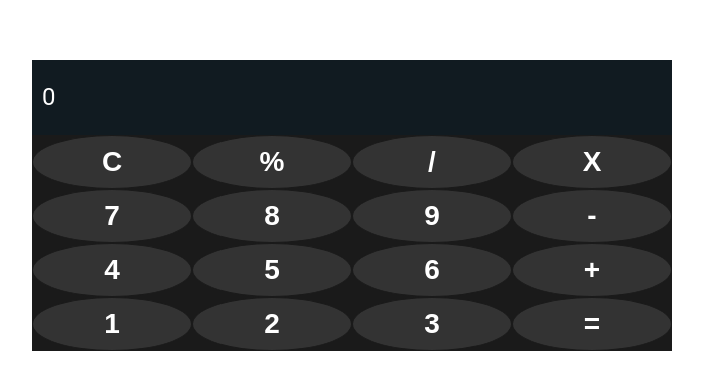
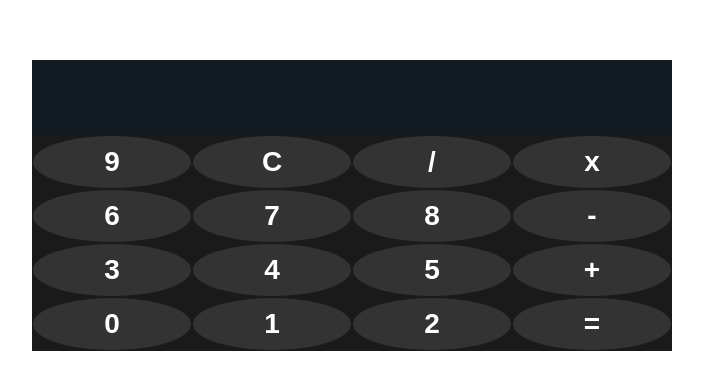
Before and after one commit to daniel-s-souza/CalculadoraReact, a React (Create React App) app in the folder calculator-app/: page / in a window 1280 px wide. Shown: the part 195-584 px from the top of the page, without its empty margins (288-991 px from the left). Built offline with nearby package versions, Linux system fonts and the light colour scheme.

Commit message:
feat: implementa logicas de soma, subtração e multiplicação

```diff
--- a/calculator-app/src/App.js
+++ b/calculator-app/src/App.js
@@ -5,35 +5,103 @@ import { useState } from 'react';
 
 function App() {
 
-  const [currentNumber, setCurrentNumber] = useState(0)
+  const [currentNumber, setCurrentNumber] = useState('')
+  const [firstNumber, setFirstNumber] = useState('')
+  const [operation, setOperation] = useState('')
+  const handleAddNumber = (number) => {
+    setCurrentNumber(prev => `${prev}${number}`)
+  }
+
+  const handleClear = () => {
+    setCurrentNumber('');
+    setFirstNumber('');
+    setOperation('');
+  }
+
+  const handleSum = () => {
+    if (firstNumber === '') {
+      setFirstNumber(String(currentNumber));
+      setCurrentNumber('');
+      setOperation('+')
+    } else {
+      const sum = Number(firstNumber) + Number(currentNumber);
+      setCurrentNumber(String(sum));
+      setFirstNumber('')
+    }
+  }
+
+  const handleMultiplication = () => {
+    if (firstNumber === '') {
+      setFirstNumber(String(currentNumber));
+      setCurrentNumber('');
+      setOperation('*')
+    } else {
+      const sum = Number(firstNumber) * Number(currentNumber);
+      setCurrentNumber(String(sum));
+      setFirstNumber('')
+    }
+  }
+
+
+  const handleRemove = () => {
+    if (firstNumber === '') {
+      setFirstNumber(String(currentNumber));
+      setCurrentNumber('');
+      setOperation('-')
+    } else {
+      const sub = Number(firstNumber) - Number(currentNumber);
+      setCurrentNumber(String(sub));
+      setFirstNumber('')
+    }
+  }
+
+  const handleEquals = () => {
+    if (firstNumber !== '' && operation !== '' && currentNumber !== '') {
+      switch (operation) {
+        case '+':
+            handleSum();
+            break
+         case '-':
+          handleRemove();
+          break;
+          case '*':
+            handleMultiplication();
+            break;
+        default:
+          break;
+      }
+    }
+  }
+
+
 
   return (
     <Container >
       <Content>
         <Input value = {currentNumber}/>
         <Row>
-        <Button label="C"/>
-        <Button label="%"/>
-        <Button label="/"/>
-        <Button label="X"/>
+        <Button label="9" onClick={() => handleAddNumber('9')}/>
+        <Button label="C" onClick={handleClear}/>
+        <Button label="/" onClick={() => handleAddNumber('/')}/>
+        <Button label="x" onClick={handleMultiplication}/>
         </Row>
         <Row>
-        <Button label="7"/>
-        <Button label="8"/>
-        <Button label="9"/>
-        <Button label="-"/>
+        <Button label="6" onClick={() => handleAddNumber('6')}/>
+        <Button label="7" onClick={() => handleAddNumber('7')}/>
+        <Button label="8" onClick={() => handleAddNumber('8')}/>
+        <Button label="-" onClick={handleRemove}/>
         </Row>
         <Row>
-        <Button label="4"/>
-        <Button label="5"/>
-        <Button label="6"/>
-        <Button label="+"/>
+        <Button label="3" onClick={() => handleAddNumber('3')}/>
+        <Button label="4" onClick={() => handleAddNumber('4')}/>
+        <Button label="5" onClick={() => handleAddNumber('5')}/>
+        <Button label="+" onClick={handleSum}/>
         </Row>
         <Row>
-        <Button label="1"/>
-        <Button label="2"/>
-        <Button label="3"/>
-        <Button label="="/>
+        <Button label="0" onClick={() => handleAddNumber('0')}/>
+        <Button label="1" onClick={() => handleAddNumber('1')}/>
+        <Button label="2" onClick={() => handleAddNumber('2')}/>
+        <Button label="=" onClick={handleEquals}/>
         </Row>
       </Content>
     </Container>
```
